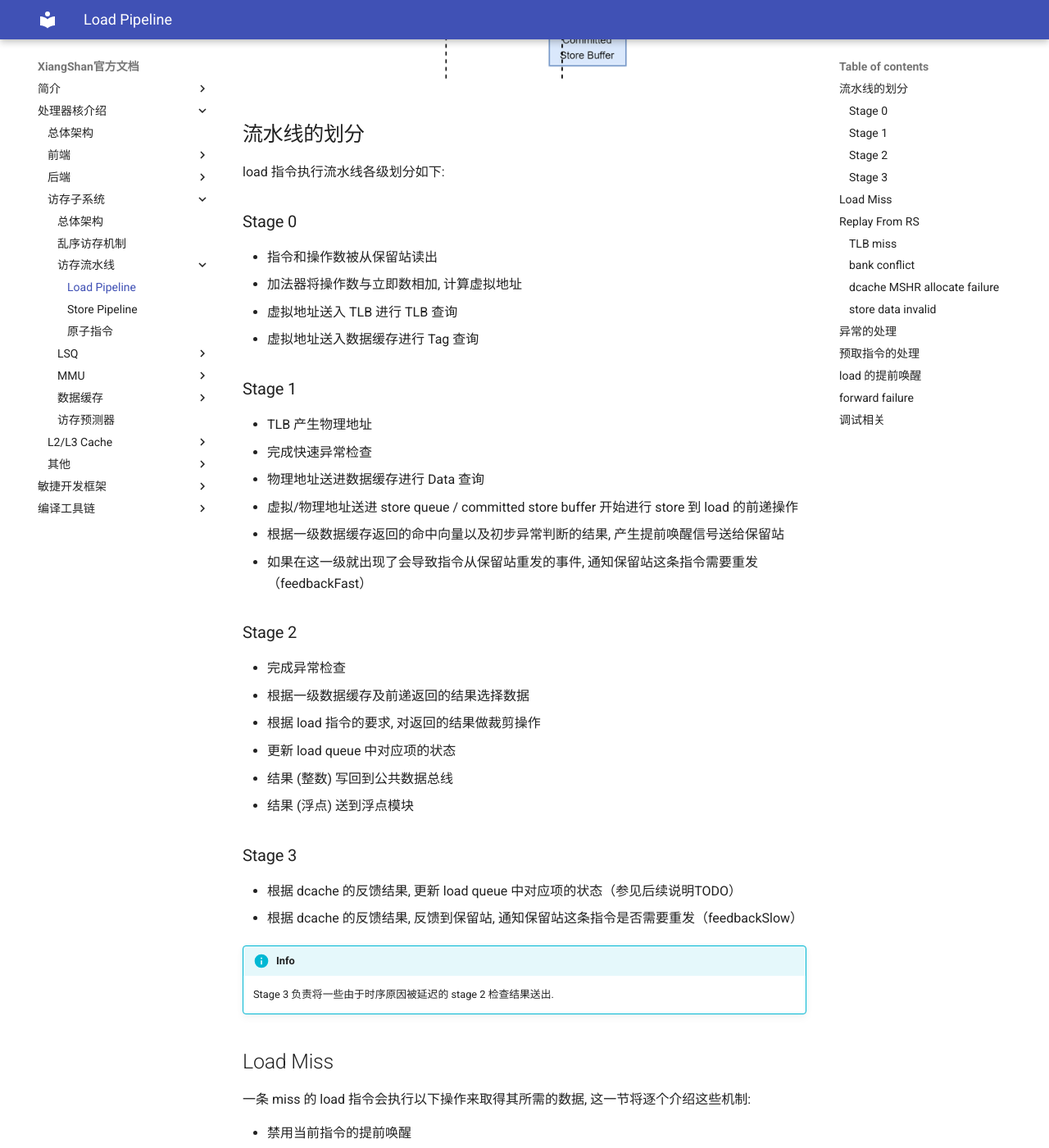
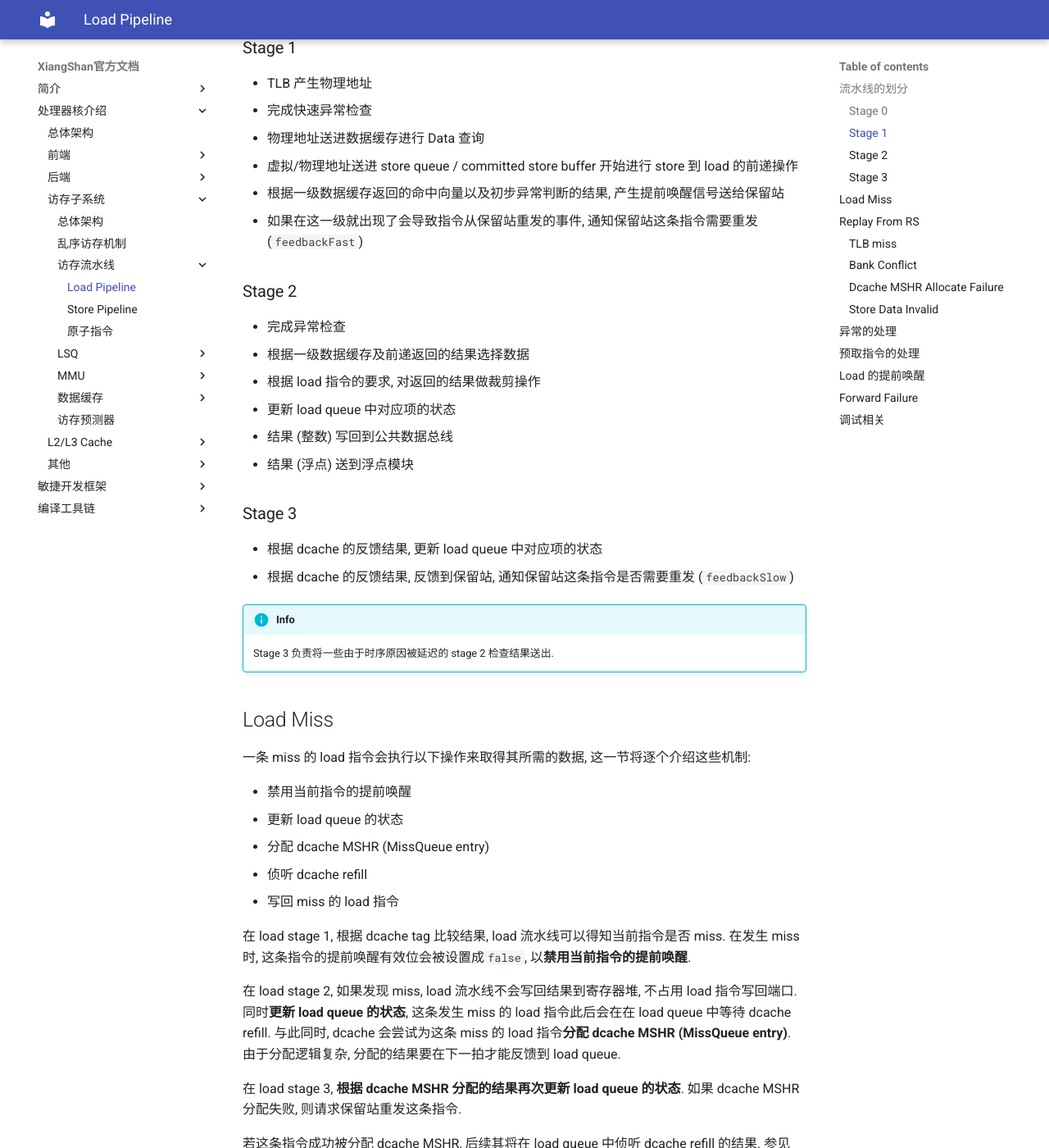
Before and after one commit to OpenXiangShan/XiangShan-doc, an MkDocs documentation site: the page built from docs/memory/fu/load_pipeline.md, in a window 1280 px wide and 1400 px high, scrolled down 541 px. Shown: the whole window at 82% size. Built offline with MkDocs 1.6.1 and Material for MkDocs 9.7.7, drawn with Linux system fonts in a browser that asks for light colours; some of the changed text lies outside the part shown.

Commit message:
docs: fix memblock format

```diff
--- a/docs/memory/fu/load_pipeline.md
+++ b/docs/memory/fu/load_pipeline.md
@@ -1,10 +1,10 @@
 # Load Pipeline
 
-本章介绍香山处理器南湖架构 load 流水线的设计以及 load 指令的处理流程.
+本章介绍香山处理器南湖架构 load 流水线的设计以及 load 指令的处理流程. 香山处理器(雁栖湖架构)包含两条 load 流水线, 每条 load 流水线分成3个流水级.
 
-香山处理器(雁栖湖架构)包含两条 load 流水线, 每条 load 流水线分成3个流水级:
-
-![loadpipe](../../figs/memblock/load-pipeline.png)
+<!-- !!! todo
+    update graph -->
+<!-- ![loadpipe](../../figs/memblock/load-pipeline.png)   -->
 
 ## 流水线的划分
 
@@ -24,7 +24,7 @@ load 指令执行流水线各级划分如下:
 * 物理地址送进数据缓存进行 Data 查询
 * 虚拟/物理地址送进 store queue / committed store buffer 开始进行 store 到 load 的前递操作
 * 根据一级数据缓存返回的命中向量以及初步异常判断的结果, 产生提前唤醒信号送给保留站
-* 如果在这一级就出现了会导致指令从保留站重发的事件, 通知保留站这条指令需要重发（feedbackFast）
+* 如果在这一级就出现了会导致指令从保留站重发的事件, 通知保留站这条指令需要重发 (`feedbackFast`)
 
 ### Stage 2
 
@@ -37,8 +37,8 @@ load 指令执行流水线各级划分如下:
 
 ### Stage 3
 
-* 根据 dcache 的反馈结果, 更新 load queue 中对应项的状态（参见后续说明TODO）
-* 根据 dcache 的反馈结果, 反馈到保留站, 通知保留站这条指令是否需要重发（feedbackSlow）
+* 根据 dcache 的反馈结果, 更新 load queue 中对应项的状态
+* 根据 dcache 的反馈结果, 反馈到保留站, 通知保留站这条指令是否需要重发 (`feedbackSlow`)
 
 !!! info
     Stage 3 负责将一些由于时序原因被延迟的 stage 2 检查结果送出.
@@ -69,20 +69,20 @@ load 流水线是**非阻塞的**, 亦即无论出现任何异常情况, 都不
 
 **TLB miss** 事件会通过使用 feedbackSlow 端口请求从保留站重发. TLB miss 的指令在重发时存在重发延迟, 在指令在保留站中等待到延迟结束后才被重发. 重发延迟的存在是因为 TLB 重填需要时间, 在 TLB 重填完成之前重发指令还会产生 TLB miss, 是没有意义的.
 
-### bank conflict
+### Bank Conflict
 
 **bank conflict** 事件. bank conflict 事件包括两条 load 流水线之间的 bank 冲突, 以及 load 流水线和 store 操作写 cacheline 之间的冲突(这里的 store 操作指已经提交的 store 从 committed store buffer 写入到 dcache 当中). 目前, 我们仅允许两条 load 指令在不触发 bank 冲突的情况下同时执行. 而对于 load / store 的冲突, 由于时序关系我们没有复杂的检查, 只要 load / store 操作作用在同一个 cacheline 上, 我们就认为发生了冲突. 来源于 bank conflict 的重发使用 feedbackFast 端口. 从保留站重发不设延迟, 保留站在收到 bank 冲突重发请求时可以立即重发这条指令.
 
-### dcache MSHR allocate failure
+### Dcache MSHR Allocate Failure
 
 **dcache MSHR 分配失败**. dcache MSHR 分配失败的原因参见 [dcache/MissQueue](../dcache/miss_queue.md). dcache MSHR 分配失败导致的重发使用 feedbackSlow 端口发出重发请求. 重发无延迟, 保留站在收到 dcache MSHR 分配失败重发请求时可以立即重发这条指令.
 
 !!! note
     这里的设计有待优化, dcache MSHR 分配失败可能来源于几个不同的原因. 分开处理这些情况会有益于性能的提升.
 
-### store data invalid
+### Store Data Invalid
 
-**store 地址就绪但数据未就绪**. 这些指令不会更新 load queue 也不会写回, 而是在 load stage 3 通过 feedbackSlow 发出重发请求, 通知保留站, 这条指令**正在等待此前的某条 store 指令的数据就绪**. 在进行 store - load 前递检查的过程中, load 所依赖的 store 的 sqIdx 会被一并查出, 并通过 feedbackSlow 端口反馈到保留站. 这样产生的重发有非固定的延迟. 保留站可以根据查出的 sqIdx 等待到对应的 store data 产生之后再重新发射这条 load 指令.
+**Store 地址就绪但数据未就绪**. 这些指令不会更新 load queue 也不会写回, 而是在 load stage 3 通过 feedbackSlow 发出重发请求, 通知保留站, 这条指令**正在等待此前的某条 store 指令的数据就绪**. 在进行 store - load 前递检查的过程中, load 所依赖的 store 的 sqIdx 会被一并查出, 并通过 feedbackSlow 端口反馈到保留站. 这样产生的重发有非固定的延迟. 保留站可以根据查出的 sqIdx 等待到对应的 store data 产生之后再重新发射这条 load 指令.
 
 ## 异常的处理
 
@@ -92,13 +92,13 @@ load 流水线可以处理的异常分为两大类: 来自地址检查的异常
 
 目前, 软件预取指令使用与 load 指令类似的处理流程, 软件预取指令会与正常的 load 指令一样进入 load 流水线, 在发现 miss 时向 dcache 的 MissQueue 发出请求, 触发对下层 cache 的访问. 特殊地, 软件预取指令执行期间会屏蔽所有例外, 且不会重发.
 
-## load 的提前唤醒
+## Load 的提前唤醒
 
 南湖的保留站支持提前唤醒机制来尽快调度后续的指令. 但是, 南湖架构暂时**不支持推测唤醒机制**. 被提前唤醒的指令必须要能正常地执行, 否则就需要冲刷整个流水线. 如果一条 load 指令正常执行但没有发出提前唤醒信号, 则会导致依赖这条 load 的后续指令晚一个周期才能被发射, 造成少许的性能损失.
 
 load 流水线会在 load stage 1 向保留站给出快速唤醒信号. 由于 MemBlock 和 IntBlock 之间的线延迟, 这一信号处于关键路径上. 在提前唤醒信号的产生, load 流水线会进行指令能否正常执行的粗略判断. 一旦指令有不能正常执行的迹象, 就不进行提前唤醒.
 
-## forward failure
+## Forward Failure
 
 这一小节介绍南湖架构在虚地址前递失败时的处理. 当 store queue 或者 store buffer 反馈虚地址前递失败时, load 流水线会在 stage 2 将这条指令附加上 `replayInst` (需要从取指重发) 的标签. 在这条指令到达 ROB 队尾时触发重定向. 由于虚地址前递失败是很罕见的现象, 这样的重定向不会对性能产生过大影响.
 
```
Also changed, not shown: docs/memory/dcache/writeback_queue.md (+3 -2 lines), docs/memory/fu/store_pipeline.md (+0 -2 lines), docs/memory/lsq/committed_store_buffer.md (+2 -2 lines), docs/memory/lsq/load_queue.md (+4 -4 lines), docs/memory/lsq/store_queue.md (+2 -1 lines).
